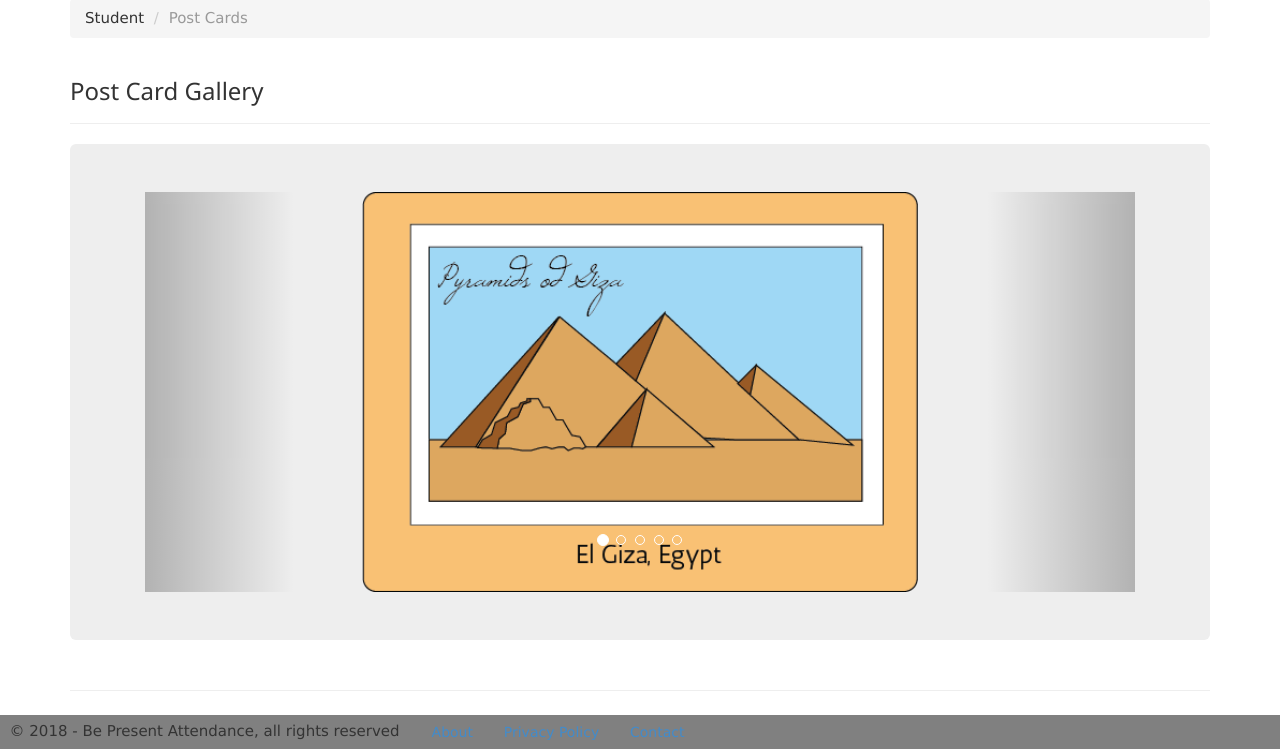
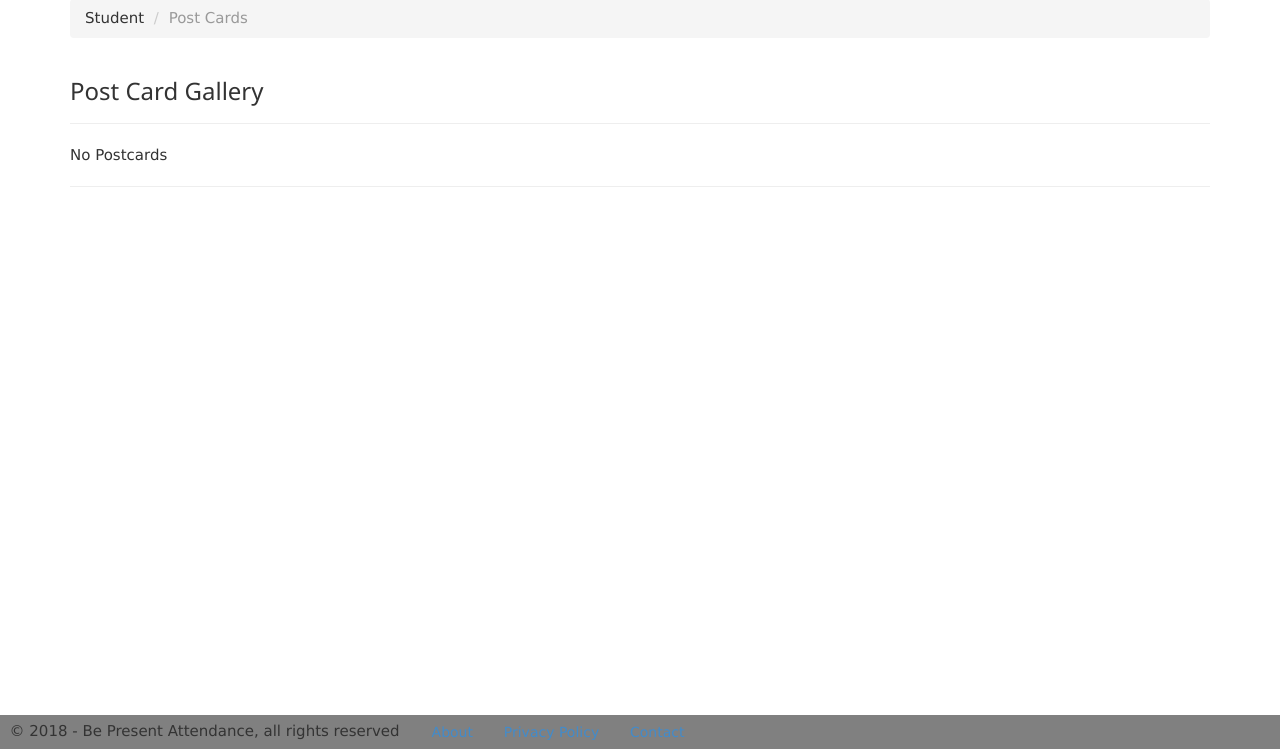
Before and after one commit to KattyZhao/NotPresent, an ASP.NET MVC app: page /Student/Postcards in a window 1280 px wide. Shown: the part 51-800 px from the top of the page. Run offline with ASP.NET Core 8 and stand-ins for ASP.NET MVC 5, Linux system fonts and the light colour scheme; the project's own start-up code is not run, and a stand-in starts its controllers and pages; some libraries are stand-ins or nearby versions; some web fonts are replaced.

Commit message:
fixed the postcard gallery

```diff
--- a/TeamNotPresent/5051/Views/Student/Postcards.cshtml
+++ b/TeamNotPresent/5051/Views/Student/Postcards.cshtml
@@ -15,6 +15,15 @@
 
 <body>
 
+    @{
+        if (Model.Student.Cities == 0)
+        {
+            <div> No Postcards</div>
+        }
+        else
+        {
+
+
             <div class="jumbotron">
                 <div class="container">
                     <div class=" row">
@@ -24,30 +33,18 @@
                                 <!-- Indicators -->
                                 <ol class="carousel-indicators">
                                     <li data-target="#myCarousel" data-slide-to="0" class="active"></li>
-                            <li data-target="#myCarousel" data-slide-to="1"></li>
-                            <li data-target="#myCarousel" data-slide-to="2"></li>
-                            <li data-target="#myCarousel" data-slide-to="3"></li>
-                            <li data-target="#myCarousel" data-slide-to="4"></li>
 
+                                    @{
+                                        for (var i = 1; i < Model.Student.Cities; i++)
+                                        {
+                                            <li data-target="#myCarousel" data-slide-to="@i"></li>
+
+                                        }
+                                    }
                                 </ol>
 
                                 <!-- Wrapper for slides -->
                                 <div class="carousel-inner">
-                            @*<div class="item active">
-                                <img class="carousel-item-img img-fluid center-block" src="~/Content/img/card1.png" alt="Pyramid Egypt" />
-                            </div>*@
-                            @*<div class="item">
-                                    <img class="carousel-item-img img-fluid center-block" src="~/Content/img/card2.png" alt="Fiji" />
-                                </div>
-                                <div class="item">
-                                    <img class="carousel-item-img img-fluid center-block" src="~/Content/img/card3bw.png" alt="Sydney AU" />
-                                </div>
-                                <div class="item">
-                                    <img class="carousel-item-img img-fluid center-block" src="~/Content/img/card4bw.png" alt="Taj Mahal IN" />
-                                </div>
-                                <div class="item">
-                                    <img class="carousel-item-img img-fluid center-block" src="~/Content/img/card5.png" alt="Brooklyn Bridge NY" />
-                                </div>*@
 
                                     @{
                                         var count = 0;
@@ -58,9 +55,10 @@
                                             if (count == 0)
                                             {
                                                 isActive = "active";
-                                        count++;
                                             }
 
+                                            if (count < Model.Student.Cities)
+                                            {
                                                 <div class="item PostCardSize @isActive">
                                                     <img class="carousel-item-img img-fluid center-block PostCardSize " src="@item.Uri" alt="@item.Heading" />
 
@@ -70,7 +68,9 @@
                                                     </div>
                                                 </div>
 
+                                            }
 
+                                            count++;
                                         }
                                     }
                                 </div>
@@ -90,4 +90,6 @@
                 </div>
             </div>
 
+        }
+    }
 </body>
```
Lines whose indentation alone changed are shown as unchanged.
